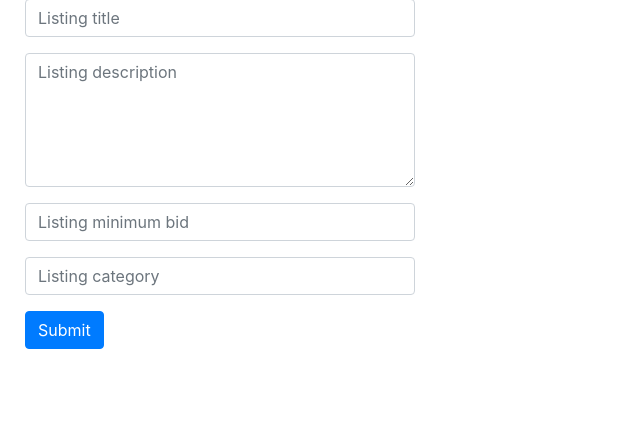
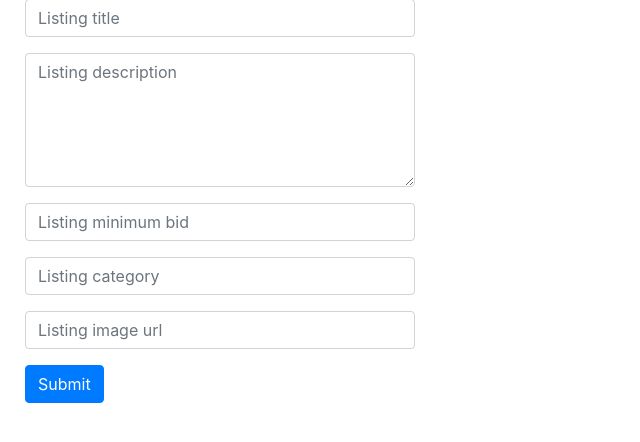
Before and after one commit to GonzoTBA/e-commerce-django-learning-project, a Django app: page /listing in a window 1280 px wide. Shown: the part 220-662 px from the top of the page, without its empty margins (0-640 px from the left). Run offline with Django 3.2, Linux system fonts and the light colour scheme; some libraries are stand-ins or nearby versions.

Commit message:
End of the day commit

```diff
--- a/auctions/models.py
+++ b/auctions/models.py
@@ -12,6 +12,7 @@ class Listing(models.Model):
     bid = models.DecimalField(max_digits=10, decimal_places=2)
     num_bids = models.IntegerField(null=True)
     category = models.CharField(max_length=64, null=True)
+    img_url = models.CharField(max_length=64, null=True)
 
 class Bid(models.Model):
     bid_owner_id = models.ForeignKey(User, on_delete=models.CASCADE, related_name="bid_owners")
--- a/auctions/templates/auctions/listing.html
+++ b/auctions/templates/auctions/listing.html
@@ -3,6 +3,7 @@
 {% block body %}
     <h1>New listing</h1>
     <form class="col-4 method="GET">
+        {% csrf_token %}
         <div class="form-group">
             <input class="form-control" type="text" name="listing_title" placeholder="Listing title">
         </div>
@@ -15,6 +16,9 @@
         <div class="form-group">
             <input class="form-control" type="text" name="listing_category" placeholder="Listing category">
         </div>
+        <div class="form-group">
+            <input class="form-control" type="text" name="img_url" placeholder="Listing image url">
+        </div>
 
         <button class="btn btn-primary" type="submit" name="listing">Submit</button>
     </form>
--- a/auctions/views.py
+++ b/auctions/views.py
@@ -72,12 +72,13 @@ def listing(request):
         listing_description = request.GET.get("listing_description")
         listing_bid = request.GET.get("listing_bid")
         listing_category = request.GET.get("listing_category")
-        # TODO listing_url = request.GET.get("listing_url")
+        img_url = request.GET.get("img_url")
         # Save listing object
         l = Listing(title=listing_title,
                     description=listing_description,
                     bid=listing_bid,
-                    category=listing_category)
+                    category=listing_category,
+                    img_url=img_url)
         l.save()
         return HttpResponseRedirect(reverse("index"))
     return render(request, "auctions/listing.html")
```
Also changed, not shown: auctions/templates/auctions/index.html (+6 -2 lines), auctions/migrations/0006_listing_img_url.py (added), auctions/static/images/imagen-prueba.jpg (added), db.sqlite3.
